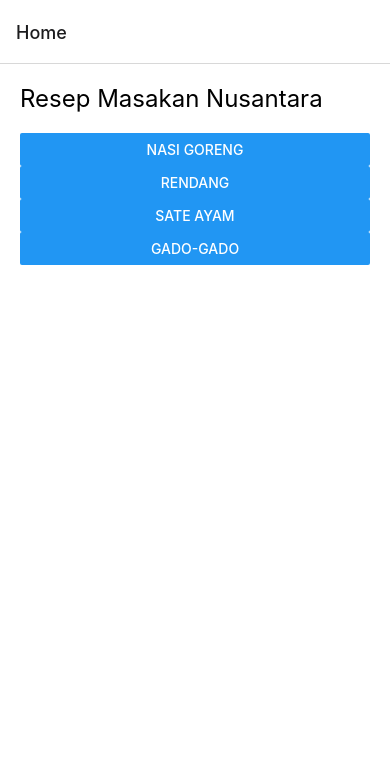
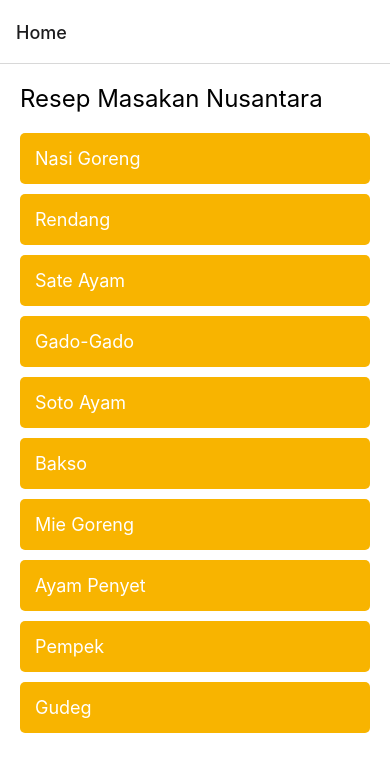
Before and after one commit to sitimaisaroh291001/Mykitchen, a React Native app: screen /Home in a window 390 px wide. Shown: the top 772 px of the page. Built offline with nearby package versions, Linux system fonts and the light colour scheme.

Commit message:
Menambah menu baru

```diff
--- a/src/screens/HomeScreen.jsx
+++ b/src/screens/HomeScreen.jsx
@@ -1,11 +1,18 @@
+// src/screens/HomeScreen.js
 import React from 'react';
-import { View, Text, Button, FlatList, StyleSheet } from 'react-native';
+import { View, Text, Button, FlatList, StyleSheet, TouchableOpacity } from 'react-native';
 
 const recipes = [
   { id: '1', name: 'Nasi Goreng' },
   { id: '2', name: 'Rendang' },
   { id: '3', name: 'Sate Ayam' },
   { id: '4', name: 'Gado-Gado' },
+  { id: '5', name: 'Soto Ayam' },
+  { id: '6', name: 'Bakso' },
+  { id: '7', name: 'Mie Goreng' },
+  { id: '8', name: 'Ayam Penyet' },
+  { id: '9', name: 'Pempek' },
+  { id: '10', name: 'Gudeg' },
 ];
 
 const HomeScreen = ({ navigation }) => {
@@ -16,10 +23,12 @@ const HomeScreen = ({ navigation }) => {
         data={recipes}
         keyExtractor={item => item.id}
         renderItem={({ item }) => (
-          <Button
-            title={item.name}
+          <TouchableOpacity
+            style={styles.recipeButton}
             onPress={() => navigation.navigate('Recipe', { recipe: item })}
-          />
+          >
+            <Text style={styles.recipeButtonText}>{item.name}</Text>
+          </TouchableOpacity>
         )}
       />
     </View>
@@ -36,6 +45,16 @@ const styles = StyleSheet.create({
     fontSize: 24,
     marginBottom: 20,
   },
+  recipeButton: {
+    padding: 15,
+    backgroundColor: '#f8b400',
+    borderRadius: 5,
+    marginBottom: 10,
+  },
+  recipeButtonText: {
+    color: '#fff',
+    fontSize: 18,
+  },
 });
 
 export default HomeScreen;
```
